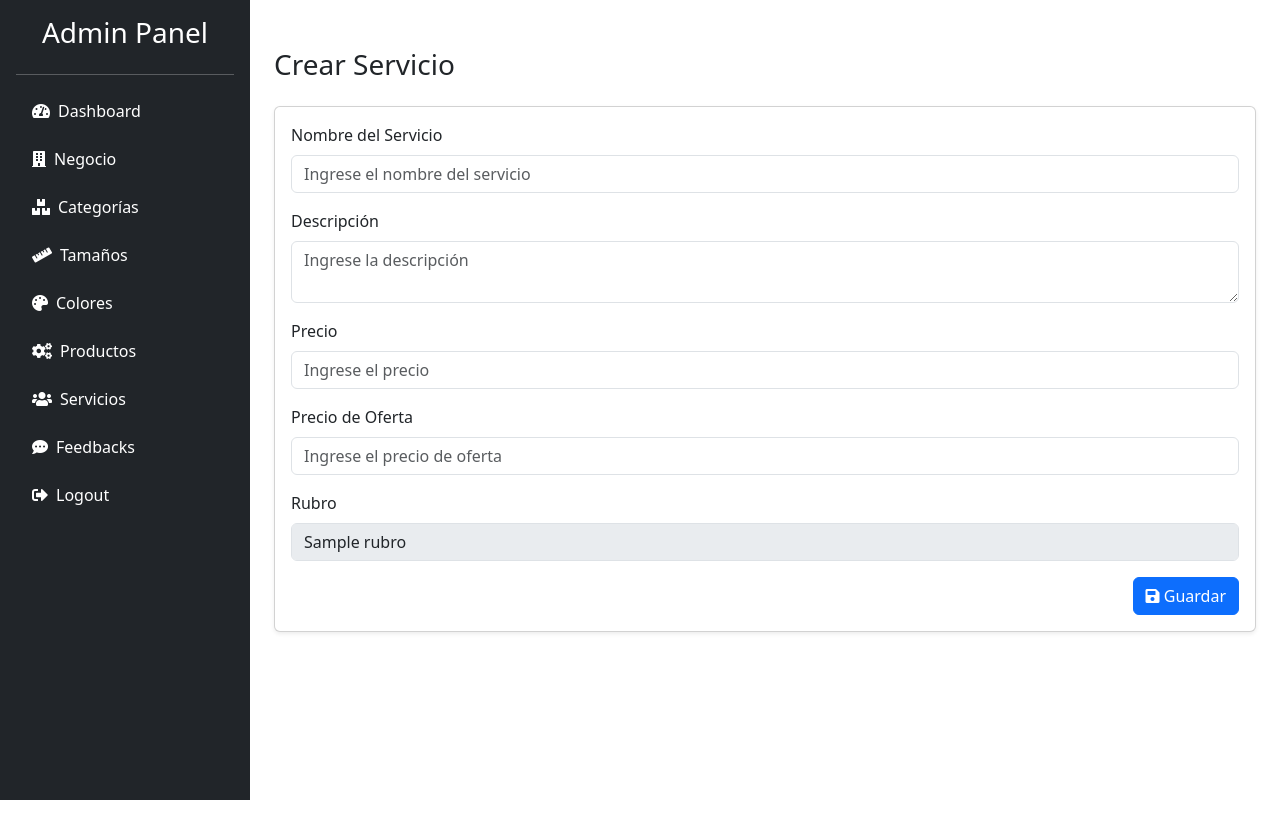
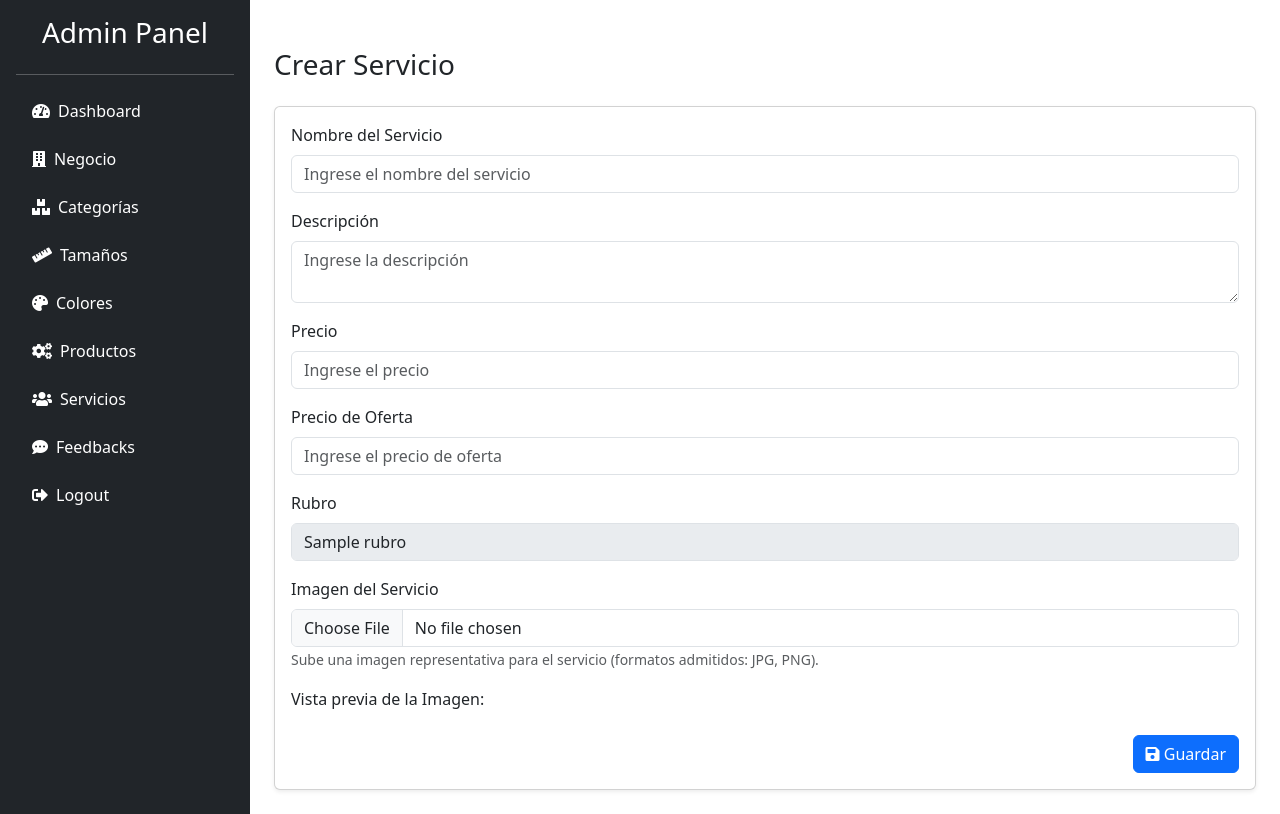
Before and after one commit to Kabudence/Emprende_mas_Alquiler_josue2, a Flask app: page /servicios/crear in a window 1280 px wide. Run offline with Flask 3, Linux system fonts and the light colour scheme; a user stored in the database is signed in; tables that the repository leaves empty or names only in its code hold one stand-in row (values such as "Sample post"); parts of the project's set-up code (start-up, migrations or seed data) failed here and were passed over.

Commit message:
Imagen para gestion de servicios
Imagen para gestion de servicios

```diff
--- a/app/servicios/routes.py
+++ b/app/servicios/routes.py
@@ -1,8 +1,18 @@
-from flask import Blueprint, render_template, request, redirect, url_for, flash
+from flask import Blueprint, render_template, request, redirect, url_for, flash, current_app
 from flask_login import login_required, current_user
+from werkzeug.utils import secure_filename
+import os
+import uuid
 from ..models import Servicio, Negocio
 from ..database import db
 from . import servicios
+
+# Configura la carpeta de carga
+UPLOAD_FOLDER = 'app/static/uploads'
+ALLOWED_EXTENSIONS = {'png', 'jpg', 'jpeg', 'gif'}
+os.makedirs(UPLOAD_FOLDER, exist_ok=True)
+def allowed_file(filename):
+    return '.' in filename and filename.rsplit('.', 1)[1].lower() in ALLOWED_EXTENSIONS
 
 # Mostrar todos los servicios
 @servicios.route('/')
@@ -45,12 +55,24 @@ def guardar():
     descripcion = request.form.get('descripcion')
     precio = request.form.get('precio')
     precio_oferta = request.form.get('precio_oferta')
+    archivo_imagen = request.files.get('imagen')
 
     negocio = Negocio.query.filter_by(usuario_id=current_user.id).first()
 
     if not negocio:
         flash('No se encontró un negocio asociado al usuario.', 'danger')
         return redirect(url_for('servicios.index'))
+
+    if archivo_imagen and allowed_file(archivo_imagen.filename):
+        # Generar un nombre único para la imagen
+        unique_filename = f"{uuid.uuid4().hex}_{secure_filename(archivo_imagen.filename)}"
+        filepath = os.path.join(UPLOAD_FOLDER, unique_filename)
+        if not os.path.exists(UPLOAD_FOLDER):
+            os.makedirs(UPLOAD_FOLDER)
+        archivo_imagen.save(filepath)
+        imagen_nombre = unique_filename
+    else:
+        imagen_nombre = None
 
     rubro_id = negocio.rubro_id
 
@@ -59,7 +81,8 @@ def guardar():
         descripcion=descripcion,
         precio=precio,
         precio_oferta=precio_oferta,
-        rubro_id=rubro_id
+        rubro_id=rubro_id,
+        imagen=imagen_nombre
     )
     db.session.add(nuevo_servicio)
     db.session.commit()
@@ -93,6 +116,8 @@ def actualizar(id):
     descripcion = request.form.get('descripcion')
     precio = request.form.get('precio')
     precio_oferta = request.form.get('precio_oferta')
+    archivo_imagen = request.files.get('imagen')
+
     negocio = Negocio.query.filter_by(usuario_id=current_user.id).first()
 
     if not negocio:
@@ -107,11 +132,16 @@ def actualizar(id):
     servicio.precio_oferta = precio_oferta
     servicio.rubro_id = rubro_id
 
+    if archivo_imagen and allowed_file(archivo_imagen.filename):
+        unique_filename = f"{uuid.uuid4().hex}_{secure_filename(archivo_imagen.filename)}"
+        filepath = os.path.join(UPLOAD_FOLDER, unique_filename)
+        archivo_imagen.save(filepath)
+        servicio.imagen = unique_filename
+
     db.session.commit()
 
     flash('Servicio actualizado con éxito', 'success')
     return redirect(url_for('servicios.index'))
-
 
 
 # Eliminar servicio
--- a/app/servicios/templates/servicios/crear_servicio.html
+++ b/app/servicios/templates/servicios/crear_servicio.html
@@ -7,7 +7,7 @@
 
 <div class="card shadow-sm">
     <div class="card-body">
-        <form action="{{ url_for('servicios.guardar') }}" method="POST">
+        <form action="{{ url_for('servicios.guardar') }}" method="POST" enctype="multipart/form-data">
             <div class="mb-3">
                 <label for="nombre_servicio" class="form-label">Nombre del Servicio</label>
                 <input type="text" class="form-control" id="nombre_servicio" name="nombre_servicio" placeholder="Ingrese el nombre del servicio" required>
@@ -28,6 +28,19 @@
                 <label for="rubro" class="form-label">Rubro</label>
                 <input type="text" class="form-control" id="rubro" value="{{ rubro.nombre }}" disabled>
             </div>
+            <div class="mb-3">
+                <label for="imagen" class="form-label">Imagen del Servicio</label>
+                <input type="file" class="form-control" id="imagen" name="imagen" accept="image/*" onchange="previewImage(event)">
+                <small class="form-text text-muted">Sube una imagen representativa para el servicio (formatos admitidos: JPG, PNG).</small>
+            </div>
+
+            <!-- Vista previa de la imagen -->
+            <div class="mb-3">
+                <label class="form-label">Vista previa de la Imagen:</label>
+                <br>
+                <img id="imagePreview" src="#" alt="Vista previa" style="max-width: 100%; max-height: 200px; display: none;">
+            </div>
+
             <div class="text-end">
                 <button type="submit" class="btn btn-primary">
                     <i class="fas fa-save"></i> Guardar
@@ -37,4 +50,22 @@
     </div>
 </div>
 
+<script>
+    // Función para previsualizar la imagen seleccionada
+    function previewImage(event) {
+        const file = event.target.files[0];
+        const reader = new FileReader();
+
+        reader.onload = function() {
+            const imagePreview = document.getElementById('imagePreview');
+            imagePreview.src = reader.result;
+            imagePreview.style.display = 'block';
+        }
+
+        if (file) {
+            reader.readAsDataURL(file);
+        }
+    }
+</script>
+
 {% endblock %}
```
Also changed, not shown: app/servicios/templates/servicios/editar_servicio.html (+45 -1 lines), app/servicios/templates/servicios/index.html (+13 -0 lines).
